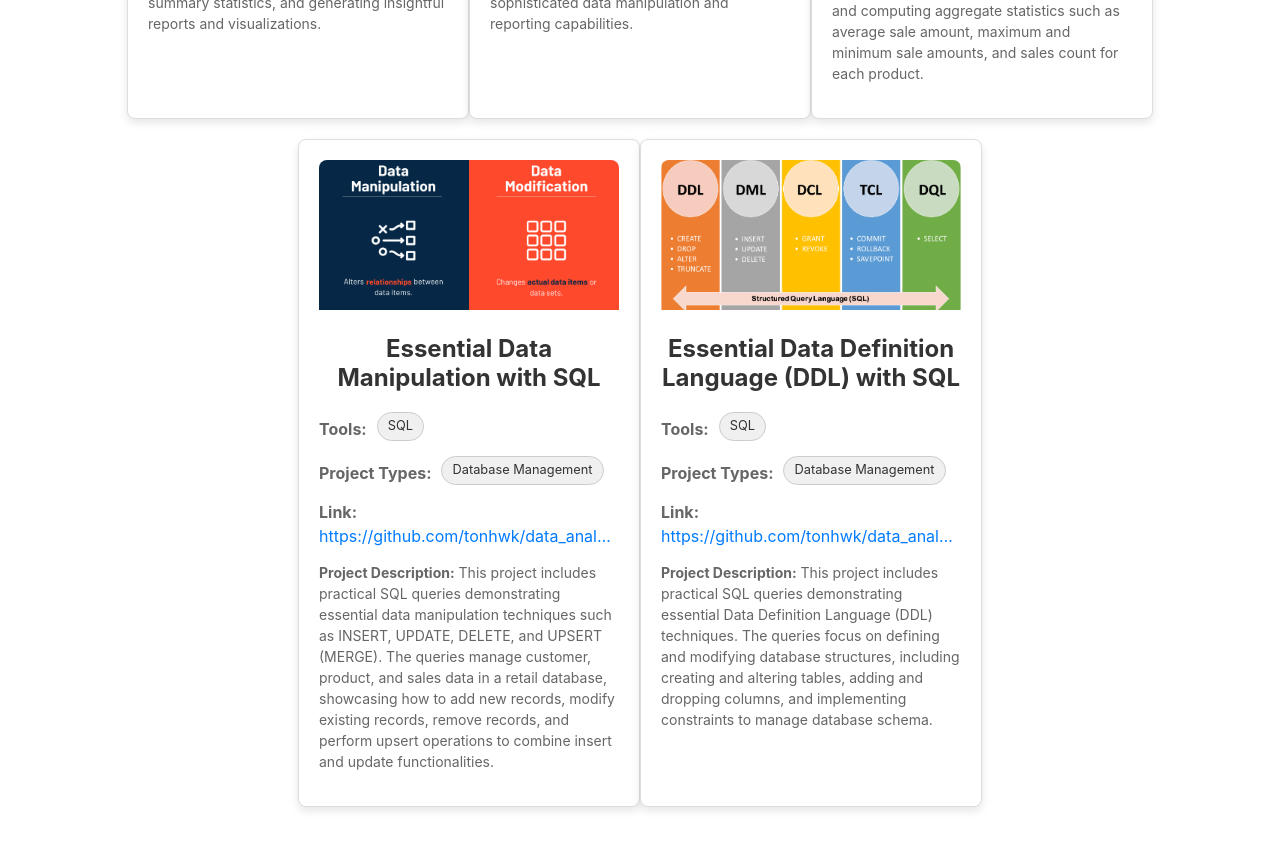
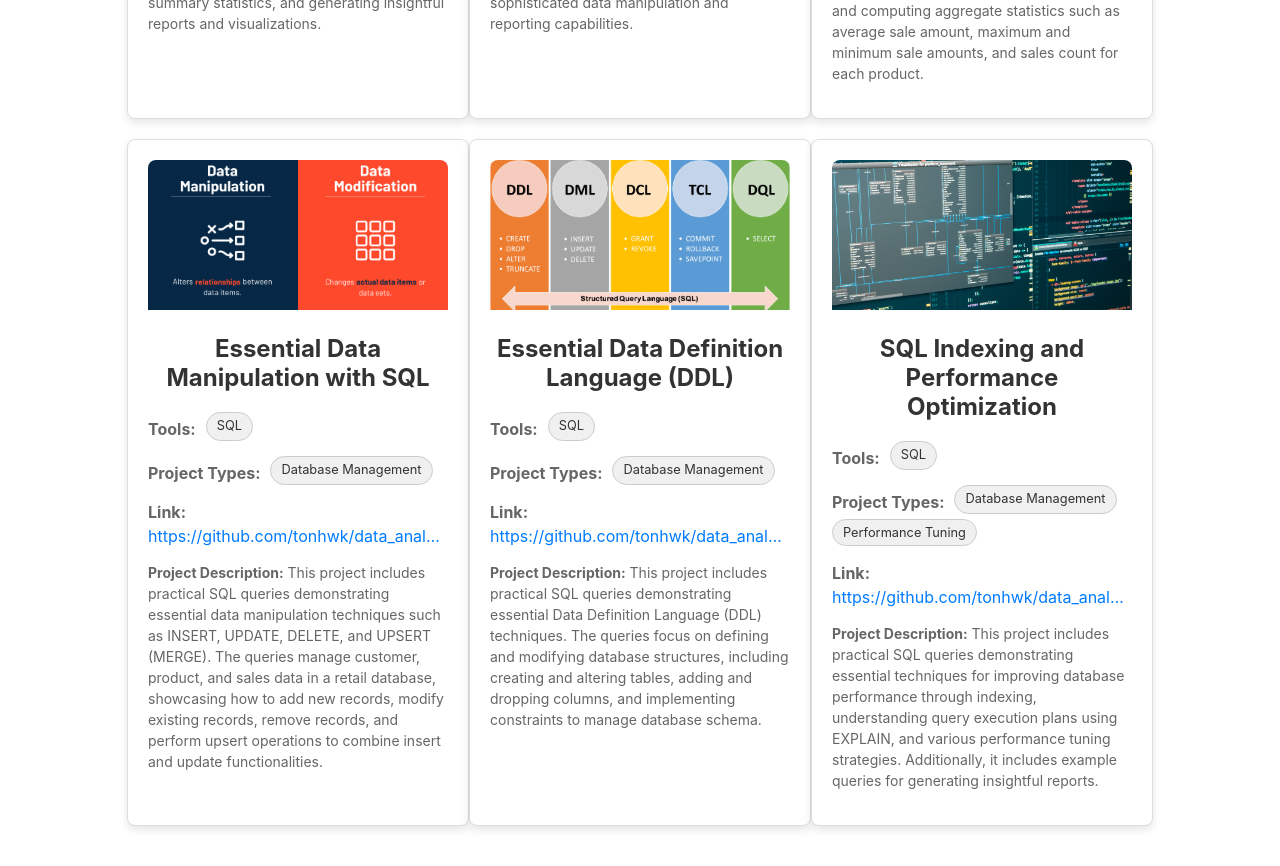
Before and after one commit to tonhwk/my-data-portfolio, a React (Create React App) app: page /advanced-sql-analysis in a window 1280 px wide. Shown: the part 680-1546 px from the top of the page. Built offline with nearby package versions, Linux system fonts and the light colour scheme; the HTML template or start-up script is replaced by a standard one.

Commit message:
adding indexing

```diff
--- a/src/pages/AdvancedSQL/AdvancedSQL.jsx
+++ b/src/pages/AdvancedSQL/AdvancedSQL.jsx
@@ -37,12 +37,21 @@ const projects = [
 },
 {
   "image": "/images/ddl.png",
-  "title": "Essential Data Definition Language (DDL) with SQL",
+  "title": "Essential Data Definition Language (DDL)",
   "tools": ["SQL"],
   "projectTypes": ["Database Management"],
   "link": "https://github.com/tonhwk/data_analysis_potfolio/tree/main/SQL%20Analysis/Data%20Deifnition%20Language",
   "projectDescription": "This project includes practical SQL queries demonstrating essential Data Definition Language (DDL) techniques. The queries focus on defining and modifying database structures, including creating and altering tables, adding and dropping columns, and implementing constraints to manage database schema."
+},
+{
+  "image": "/images/indexing.png",
+  "title": "SQL Indexing and Performance Optimization",
+  "tools": ["SQL"],
+  "projectTypes": ["Database Management", "Performance Tuning"],
+  "link": "https://github.com/tonhwk/data_analysis_potfolio/tree/main/SQL%20Analysis/Indexes%20and%20Performance%20Optimization",
+  "projectDescription": "This project includes practical SQL queries demonstrating essential techniques for improving database performance through indexing, understanding query execution plans using EXPLAIN, and various performance tuning strategies. Additionally, it includes example queries for generating insightful reports."
 }
+
 
 
 ]
```
Also changed, not shown: public/images/indexing.png (added).
